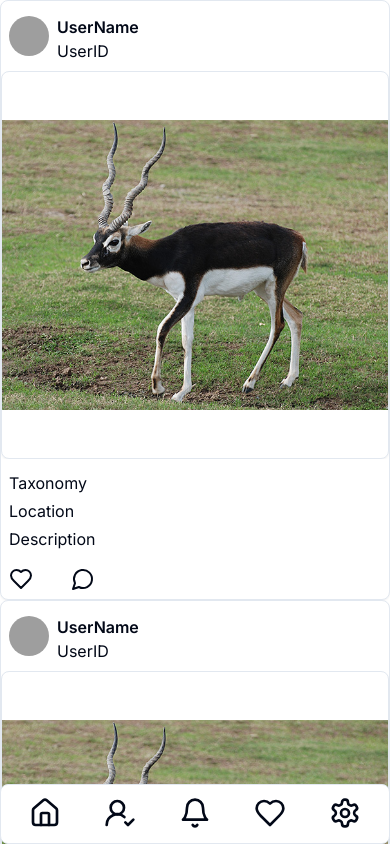
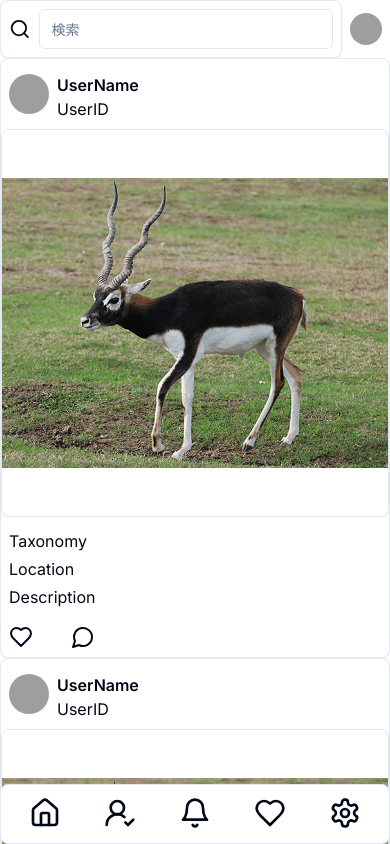
Before and after one commit to raithend/nextjs-project, a Next.js app: page / in a window 390 px wide. Shown: the top 844 px of the page. Built offline with nearby package versions, Linux system fonts and the light colour scheme; grey boxes are pictures that could not be loaded.

Commit message:
スマートフォン画面用のヘッダーを作成した。

```diff
--- a/components/main-content/main-contents.tsx
+++ b/components/main-content/main-contents.tsx
@@ -1,10 +1,14 @@
 import { Posts } from "./posts";
 import { PostButton } from "../post-button";
 import { SmartphoneNavbar } from "./smartphone-navbar";
+import { SmartphoneHeader } from "./smartphone-header";
 
 export function MainContents() {
     return(
         <div className="flex flex-col items-center">
+            <div className="block md:hidden w-full">
+                <SmartphoneHeader/>
+            </div>
             <Posts/>
             <div className="block md:hidden w-full fixed bottom-0">
                 <SmartphoneNavbar/>
--- /dev/null
+++ b/components/main-content/smartphone-header.tsx
@@ -0,0 +1,22 @@
+import Link from "next/link";
+import { Avatar, AvatarFallback, AvatarImage } from "@/components/ui/avatar"
+import {
+    Card,
+    CardContent,
+  } from "@/components/ui/card"
+import { UserRoundIcon } from "lucide-react"
+import { SearchBox } from "../search-box";
+
+export function SmartphoneHeader() {
+    return(
+        <div className="flex items-center justify-between">
+            <SearchBox/>
+            <Link href="./profile">
+                <Avatar className="h-8 w-8 m-2">
+                    <AvatarImage src="https://github.com/shadcn.png" />
+                    <AvatarFallback><UserRoundIcon/></AvatarFallback>
+                </Avatar>
+            </Link>
+        </div>
+    )
+}
```
